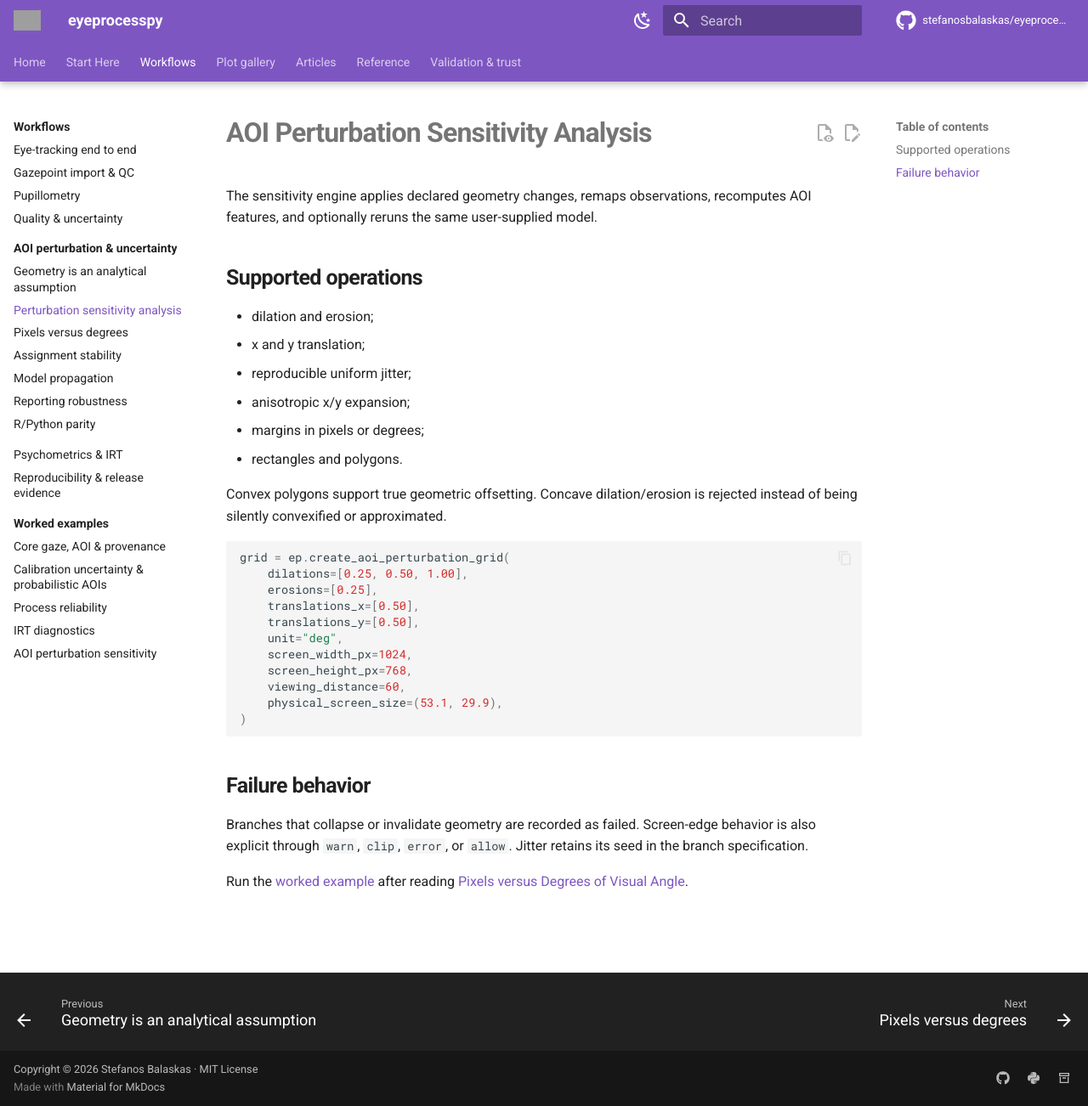
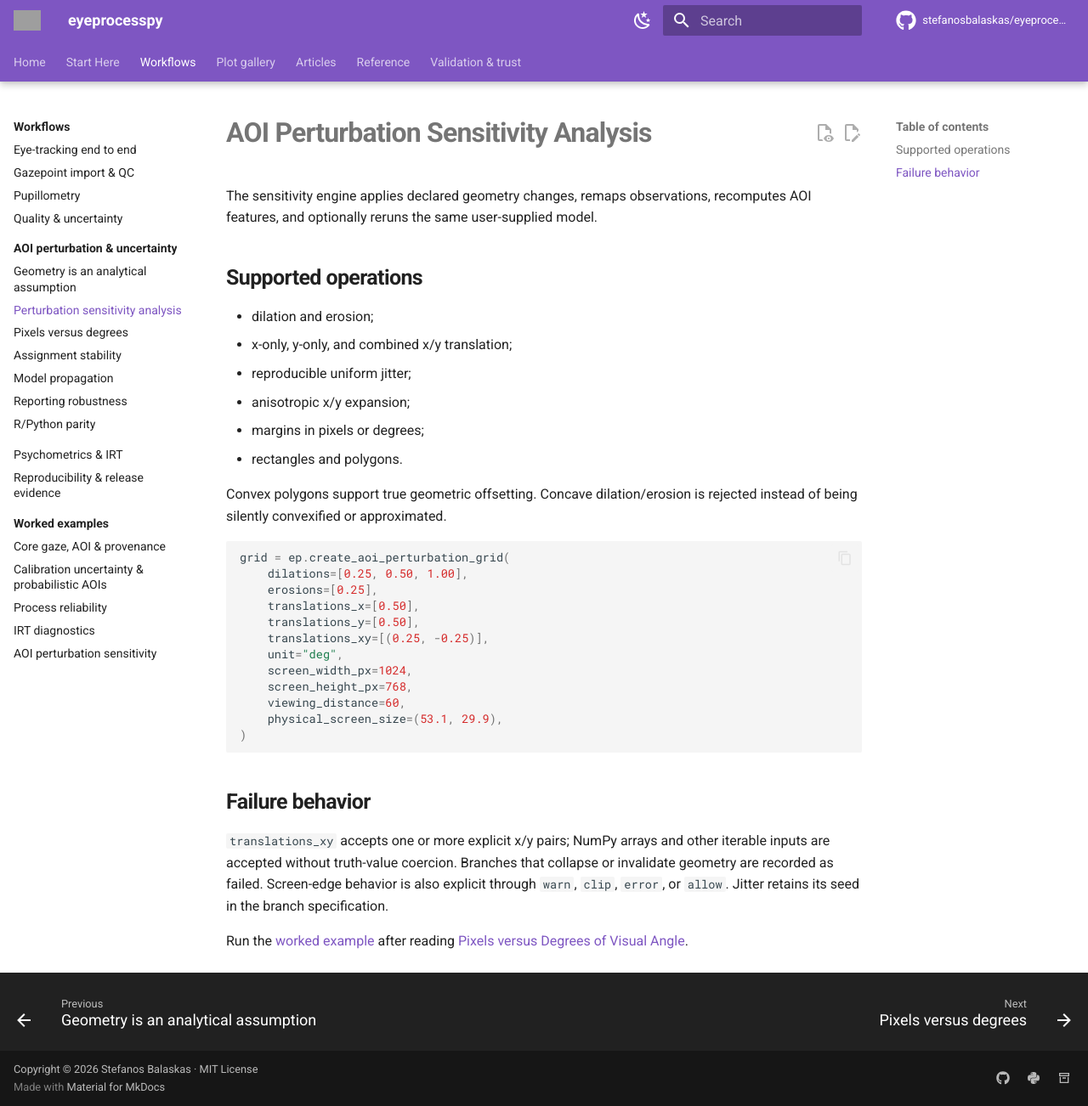
Before and after one commit to stefanosbalaskas/eyeprocesspy, an MkDocs documentation site: the page built from docs/guides/aoi-uncertainty/perturbation-sensitivity.md, in a window 1280 px wide and 1302 px high. Shown: the whole window at 85% size. Built offline with MkDocs 1.6.1 and Material for MkDocs 9.7.7, drawn with Linux system fonts in a browser that asks for light colours; comment, search, counter and statistics services are not loaded; grey boxes are pictures that could not be loaded.

Commit message:
docs: explain combined AOI translations

```diff
--- a/docs/guides/aoi-uncertainty/perturbation-sensitivity.md
+++ b/docs/guides/aoi-uncertainty/perturbation-sensitivity.md
@@ -5,7 +5,7 @@ The sensitivity engine applies declared geometry changes, remaps observations, r
 ## Supported operations
 
 - dilation and erosion;
-- x and y translation;
+- x-only, y-only, and combined x/y translation;
 - reproducible uniform jitter;
 - anisotropic x/y expansion;
 - margins in pixels or degrees;
@@ -19,6 +19,7 @@ grid = ep.create_aoi_perturbation_grid(
     erosions=[0.25],
     translations_x=[0.50],
     translations_y=[0.50],
+    translations_xy=[(0.25, -0.25)],
     unit="deg",
     screen_width_px=1024,
     screen_height_px=768,
@@ -29,6 +30,6 @@ grid = ep.create_aoi_perturbation_grid(
 
 ## Failure behavior
 
-Branches that collapse or invalidate geometry are recorded as failed. Screen-edge behavior is also explicit through `warn`, `clip`, `error`, or `allow`. Jitter retains its seed in the branch specification.
+`translations_xy` accepts one or more explicit x/y pairs; NumPy arrays and other iterable inputs are accepted without truth-value coercion. Branches that collapse or invalidate geometry are recorded as failed. Screen-edge behavior is also explicit through `warn`, `clip`, `error`, or `allow`. Jitter retains its seed in the branch specification.
 
 Run the [worked example](../../examples/aoi-perturbation-sensitivity.md) after reading [Pixels versus Degrees of Visual Angle](pixels-versus-degrees.md).
```
